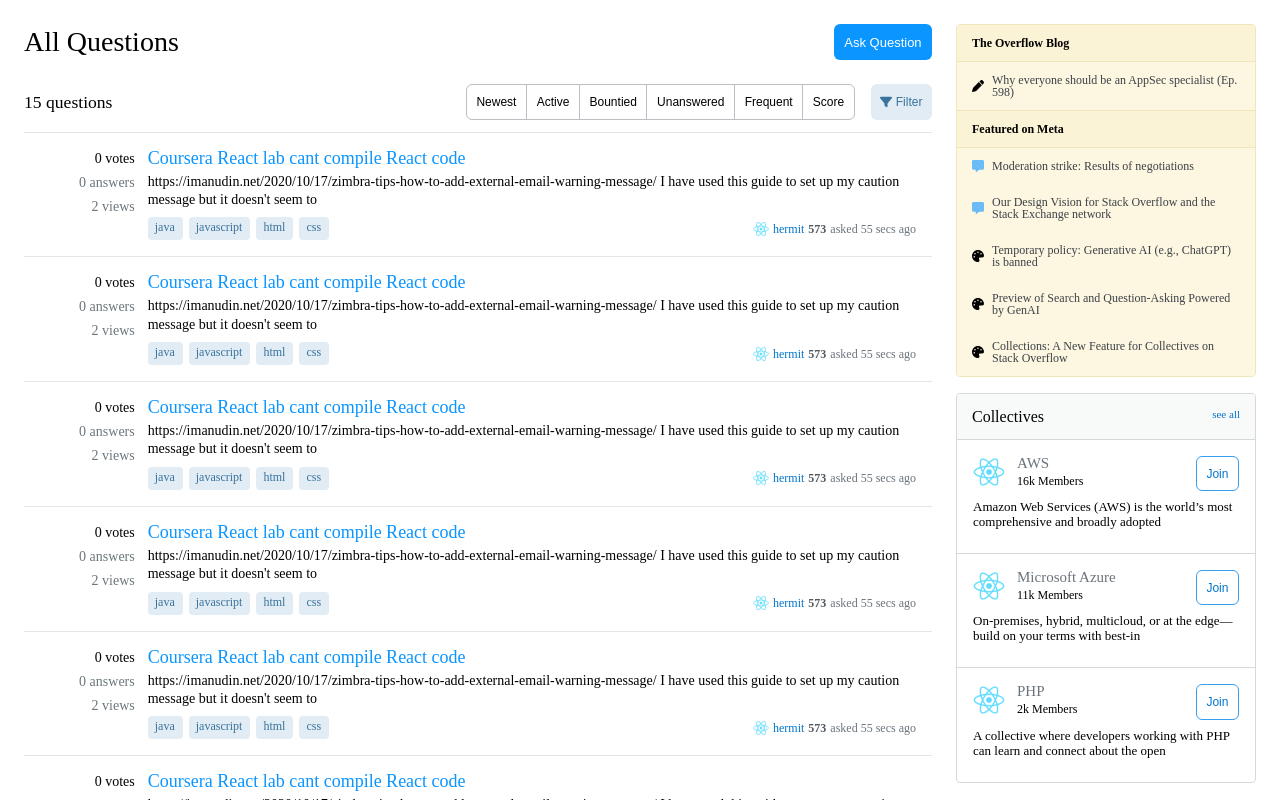
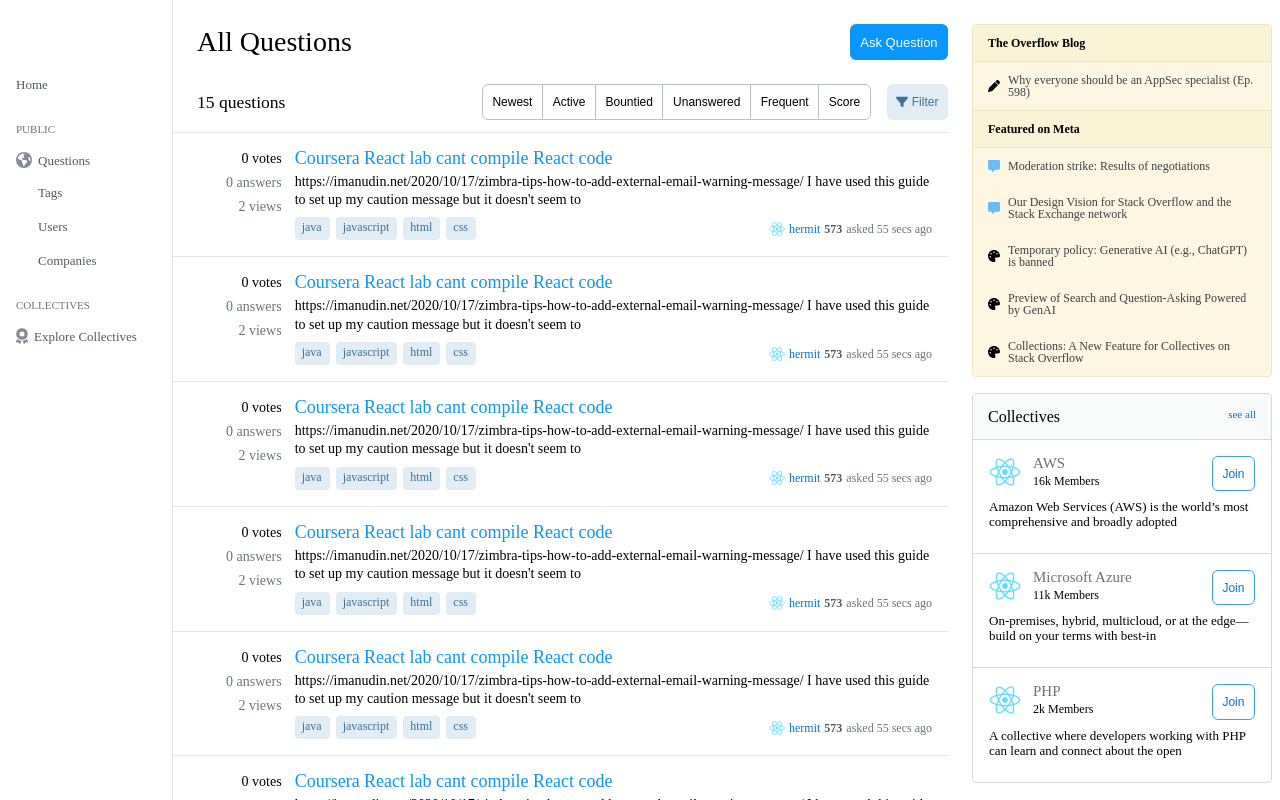
Before and after one commit to codestates-seb/seb45_pre_030, a JavaScript app in the folder client/: page / in a window 1280 px wide. Shown: the top 800 px of the page. Built offline with nearby package versions, Linux system fonts and the light colour scheme.

Commit message:
feat: Nav 제작 1차

```diff
--- /dev/null
+++ b/client/src/components/Nav/Nav.js
@@ -0,0 +1,64 @@
+import { Link } from 'react-router-dom';
+import { Container, NavContainer, NavWrapper, Text } from './Nav.styled';
+import { faEarthAmericas, faAward } from '@fortawesome/free-solid-svg-icons';
+import { FontAwesomeIcon } from '@fortawesome/react-fontawesome';
+
+const nav = [
+  {
+    page: 'Questions',
+    adress: '/',
+  },
+  {
+    page: 'Tags',
+    adress: '/',
+  },
+  {
+    page: 'Users',
+    adress: '/',
+  },
+  {
+    page: 'Companies',
+    adress: '/',
+  },
+];
+
+function Nav() {
+  return (
+    <Container>
+      <NavContainer>
+        <NavWrapper>
+          <Link to="/">
+            <Text className="nav-list nav-group">Home</Text>
+          </Link>
+        </NavWrapper>
+        <NavWrapper>
+          <Text className="nav-group">PUBLIC</Text>
+        </NavWrapper>
+        {nav.map((nav, idx) => (
+          <NavWrapper
+            key={nav.page}
+            className={idx === 0 && 'wrapper-withIcon'}
+          >
+            <Link to={nav.adress}>
+              {idx === 0 && <FontAwesomeIcon icon={faEarthAmericas} />}
+              <Text className={`nav-list ${idx !== 0 && 'nav-list-padding'}`}>
+                {nav.page}
+              </Text>
+            </Link>
+          </NavWrapper>
+        ))}
+        <NavWrapper>
+          <Text className="nav-group">COLLECTIVES</Text>
+        </NavWrapper>
+        <NavWrapper className="wrapper-withIcon">
+          <Link to="/">
+            <FontAwesomeIcon icon={faAward} />
+            <Text className="nav-list">Explore Collectives</Text>
+          </Link>
+        </NavWrapper>
+      </NavContainer>
+    </Container>
+  );
+}
+
+export default Nav;
--- /dev/null
+++ b/client/src/components/Nav/Nav.styled.js
@@ -0,0 +1,49 @@
+import styled from 'styled-components';
+
+export const Container = styled.nav`
+  position: sticky;
+  overflow-y: auto;
+  top: 56px;
+  margin-bottom: 8px;
+  width: 164px;
+  max-height: calc(100vh - 56px);
+`;
+
+export const NavContainer = styled.ul``;
+
+export const NavWrapper = styled.li`
+  &.wrapper-withIcon {
+    padding: 8px 6px 8px 8px;
+  }
+
+  > a {
+    display: flex;
+    align-items: center;
+  }
+
+  > a svg {
+    margin-right: 6px;
+    color: hsl(210, 8%, 55%);
+  }
+`;
+
+export const Text = styled.h2`
+  width: auto;
+  &.nav-group {
+    font-size: 11px;
+    margin: 16px 0 4px 8px;
+    color: hsl(210, 8%, 45%);
+    line-height: 2;
+  }
+
+  &.nav-list {
+    font-size: 13px;
+    color: hsl(210, 8%, 35%);
+  }
+
+  &.nav-list-padding {
+    padding: 4px;
+    padding-left: 30px;
+    line-height: 2;
+  }
+`;
--- a/client/src/pages/Questions/Questions.js
+++ b/client/src/pages/Questions/Questions.js
@@ -3,6 +3,7 @@
   Container,
   FilterWrapper,
   Section,
+  SectionContainer,
   SubContainer,
   SubWrapper,
   Title,
@@ -14,12 +15,17 @@
 import FilterOption from '../../components/questionList/FilterOption/FilterOption';
 import Question from '../../components/questionList/Question/Question';
 import SortButton from '../../components/questionList/SortButton/SortButton';
+import Nav from '../../components/Nav/Nav';
 
 const dummydata = [1, 2, 3, 4, 5, 6, 7, 8, 9, 10, 11, 12, 13, 14, 15];
 
 function Questions() {
   return (
     <Container>
+      <SectionContainer>
+        <Section className="questions-nav-section">
+          <Nav />
+        </Section>
         <Section className="questions-main-section">
           <TitleWrapper>
             <Title>All Questions</Title>
@@ -42,6 +48,7 @@
         <Section className="questions-side-section">
           <SideBar />
         </Section>
+      </SectionContainer>
     </Container>
   );
 }
--- a/client/src/pages/Questions/Questions.styled.js
+++ b/client/src/pages/Questions/Questions.styled.js
@@ -2,10 +2,24 @@
 
 export const Container = styled.div`
   display: flex;
-  padding: 24px;
+  justify-content: center;
 `;
 
-export const Section = styled.div``;
+export const SectionContainer = styled.div`
+  display: flex;
+  justify-content: center;
+  max-width: 1264px;
+`;
+
+export const Section = styled.div`
+  &.questions-main-section {
+    border-left: 1px solid hsl(210, 8%, 90%);
+  }
+
+  &.questions-side-section {
+    padding-top: 24px;
+  }
+`;
 
 export const TitleWrapper = styled.div`
   display: flex;
@@ -13,6 +27,7 @@
   justify-content: space-between;
   width: 100%;
   margin-bottom: 24px;
+  padding: 24px 0 0 24px;
 `;
 
 export const Title = styled.h1`
@@ -26,6 +41,7 @@
   flex-direction: column;
   align-items: center;
   width: 100%;
+  padding-left: 24px;
 `;
 
 export const SubWrapper = styled.div`
```
Lines whose indentation alone changed are shown as unchanged.
